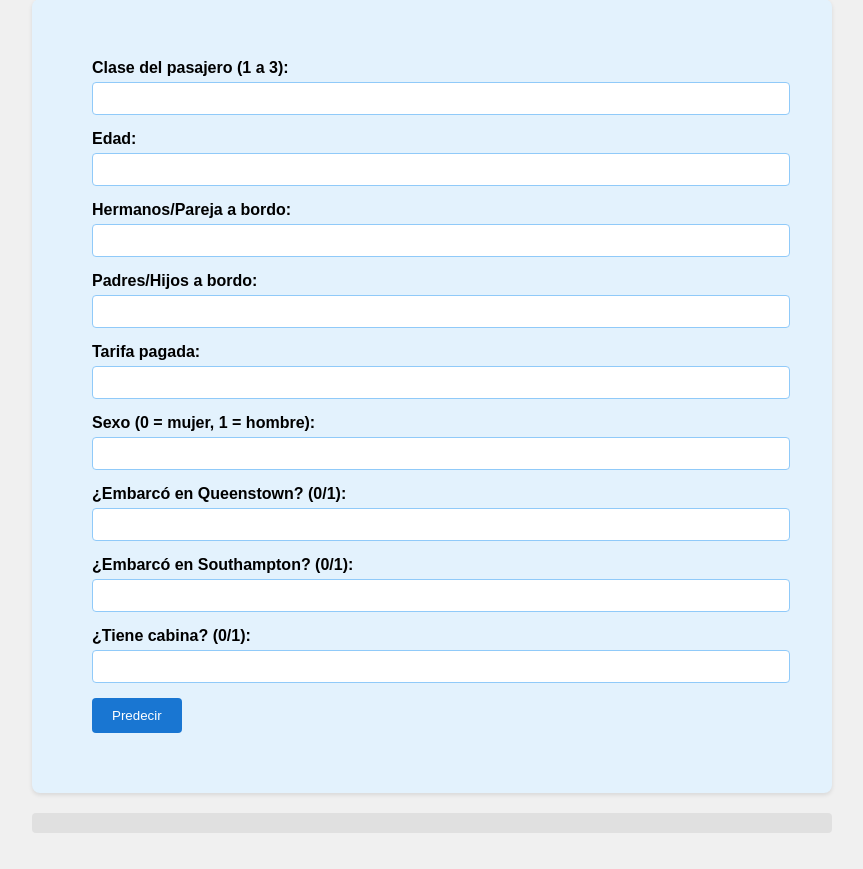
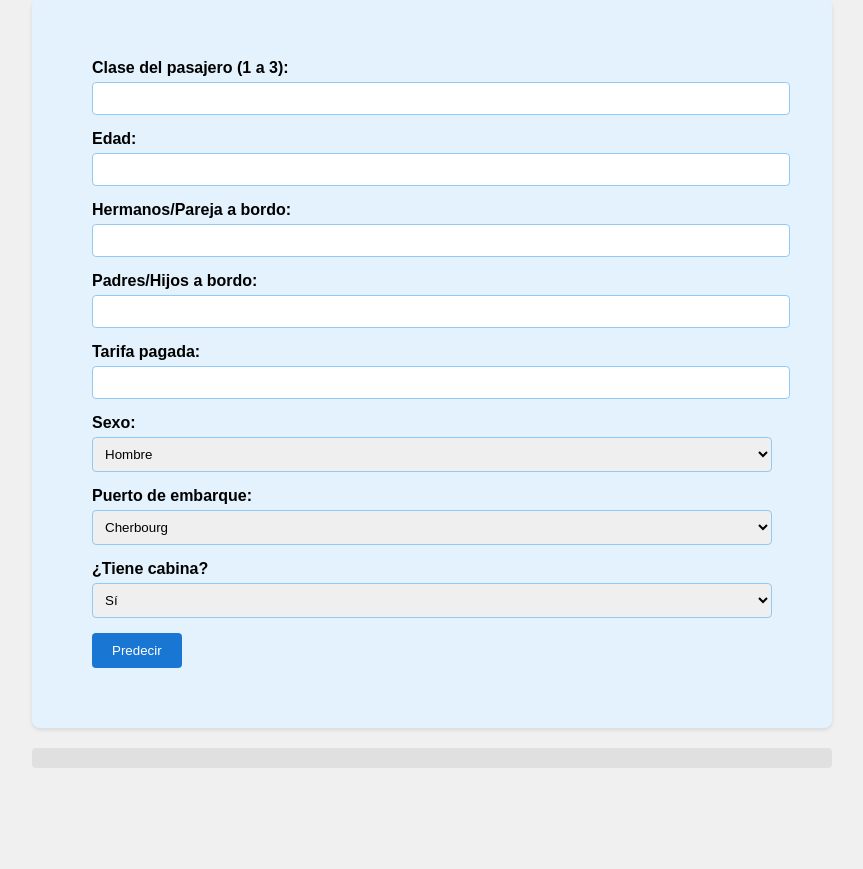
Before and after one commit to JuanRG-20221039/FLASK-TITANIC-PCA, a Flask app: page / in a window 1280 px wide. Shown: the part 101-970 px from the top of the page, without its empty margins (208-1071 px from the left). After the commit the page ends 869 px from the top, so only its background shows below. Run offline with Flask 3, Linux system fonts and the light colour scheme; parts of the project's set-up code (start-up, migrations or seed data) failed here and were passed over.

Commit message:
modified:   templates/index.html

```diff
--- a/templates/index.html
+++ b/templates/index.html
@@ -55,16 +55,20 @@
     function predecir(event) {
       event.preventDefault();
 
+      const sexo = document.getElementById('Sex').value;
+      const embarked = document.getElementById('Embarked').value;
+      const cabina = document.getElementById('HasCabinSel').value;
+
       const datos = {
         Pclass: parseInt(document.getElementById('Pclass').value),
         Age: parseFloat(document.getElementById('Age').value),
         SibSp: parseInt(document.getElementById('SibSp').value),
         Parch: parseInt(document.getElementById('Parch').value),
         Fare: parseFloat(document.getElementById('Fare').value),
-        Sex_male: parseInt(document.getElementById('Sex_male').value),
-        Embarked_Q: parseInt(document.getElementById('Embarked_Q').value),
-        Embarked_S: parseInt(document.getElementById('Embarked_S').value),
-        HasCabin: parseInt(document.getElementById('HasCabin').value)
+        Sex_male: sexo === 'male' ? 1 : 0,
+        Embarked_Q: embarked === 'Q' ? 1 : 0,
+        Embarked_S: embarked === 'S' ? 1 : 0,
+        HasCabin: cabina === 'yes' ? 1 : 0
       };
 
       fetch('/predict', {
@@ -106,17 +110,24 @@
     <label for="Fare">Tarifa pagada:</label>
     <input type="number" id="Fare" step="any" required>
 
-    <label for="Sex_male">Sexo (0 = mujer, 1 = hombre):</label>
-    <input type="number" id="Sex_male" required>
+    <label for="Sex">Sexo:</label>
+    <select id="Sex" required>
+      <option value="male">Hombre</option>
+      <option value="female">Mujer</option>
+    </select>
 
-    <label for="Embarked_Q">¿Embarcó en Queenstown? (0/1):</label>
-    <input type="number" id="Embarked_Q" required>
+    <label for="Embarked">Puerto de embarque:</label>
+    <select id="Embarked" required>
+      <option value="C">Cherbourg</option>
+      <option value="Q">Queenstown</option>
+      <option value="S">Southampton</option>
+    </select>
 
-    <label for="Embarked_S">¿Embarcó en Southampton? (0/1):</label>
-    <input type="number" id="Embarked_S" required>
-
-    <label for="HasCabin">¿Tiene cabina? (0/1):</label>
-    <input type="number" id="HasCabin" required>
+    <label for="HasCabinSel">¿Tiene cabina?</label>
+    <select id="HasCabinSel" required>
+      <option value="yes">Sí</option>
+      <option value="no">No</option>
+    </select>
 
     <button type="submit">Predecir</button>
   </form>
```
